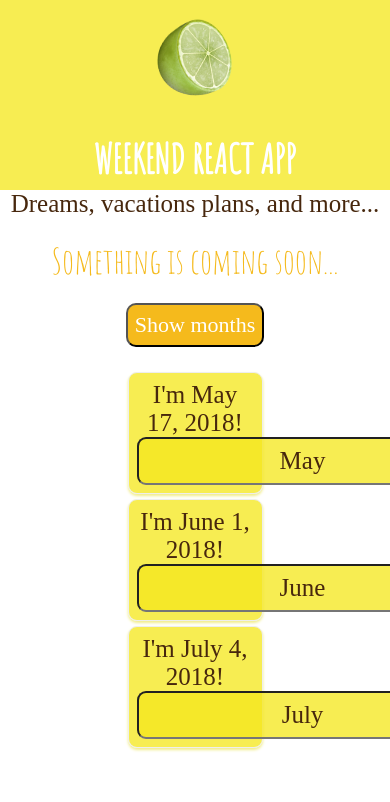
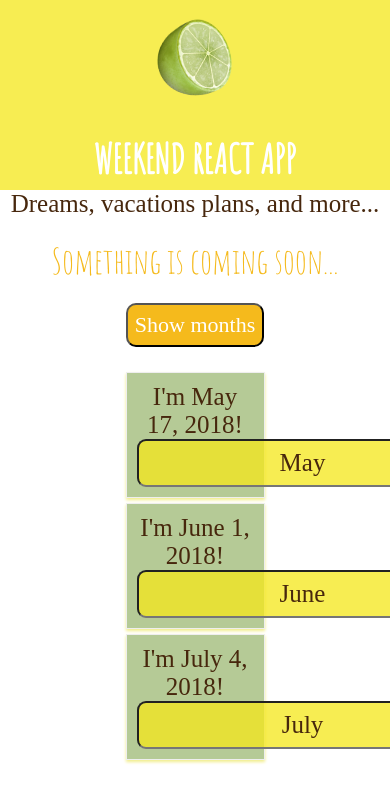
Before and after one commit to Loratadin/react-weekend-app, a React (Create React App) app: page / in a window 390 px wide. Both pictures are taken after a click on the button "Show months". Shown: the top 802 px of the page. Built offline with nearby package versions, Linux system fonts and the light colour scheme; a web font is replaced by a local one.

Commit message:
Delete radium and media query

```diff
--- a/src/Day/Day.js
+++ b/src/Day/Day.js
@@ -1,6 +1,6 @@
 import React from 'react';
 import './Day.css';
-import Radium from 'radium';
+
 
 const day = (props) => {
 
@@ -10,20 +10,16 @@ const day = (props) => {
   borderRadius: '9px',
   padding:'8px',
   textAlign: 'center',
-  color: 'inherit',
-  '@media (min-width: 1500px)': {
-   backgroundColor: '#7a9506'
-  }
+  color: 'inherit'
  };
 
- // then in div style overwrites class
 return (
- <div className="Day" style={style}>
+ <div className="Day">
   <p onClick={props.click}>I'm {props.month} {props.day}, 2018!</p>
   <p>{props.children}</p>
   <input style={style} type="text" onChange={props.changed} value={props.month}/>
  </div>
 )
-}
+};
 
-export default Radium(day);
+export default day;
```
